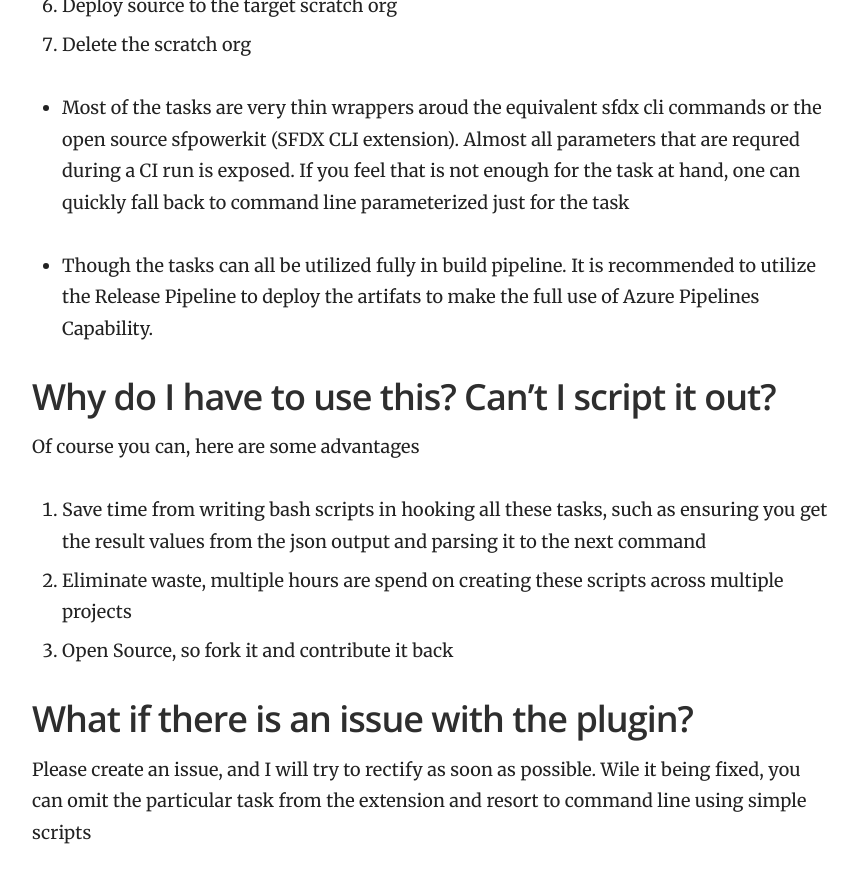
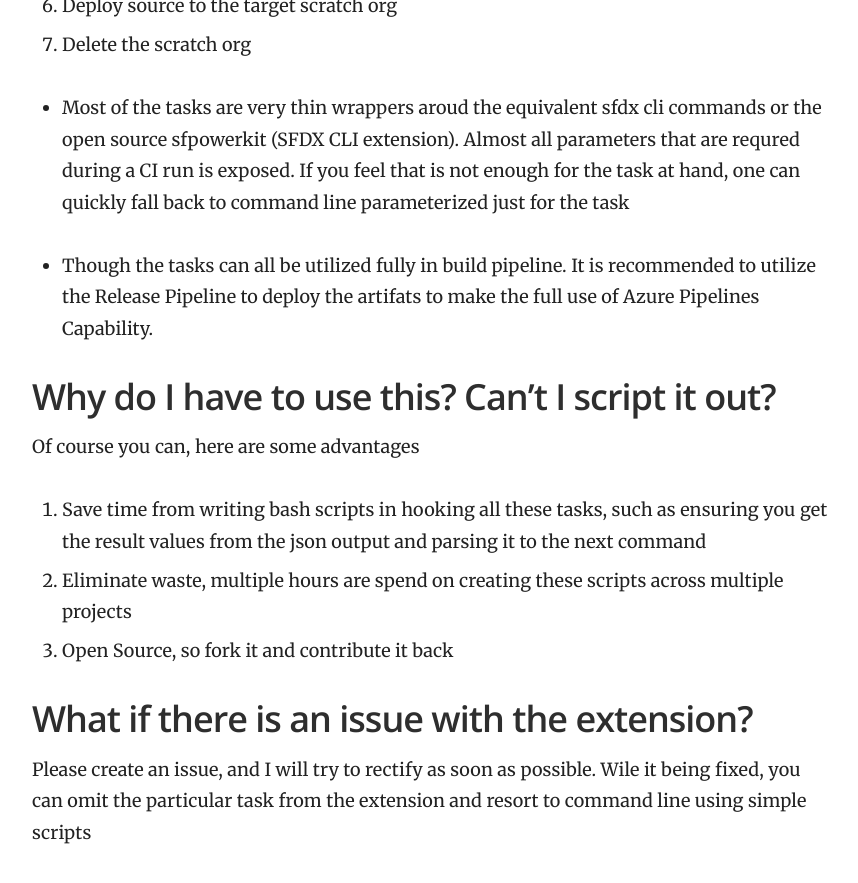
Before and after one commit to nbatterham/sfpowerscripts-doc, a Jekyll site: the page built from index.md, in a window 1280 px wide and 900 px high, scrolled down 2116 px. Shown: the top 883 px of the window, without its empty margins (358-1216 px from the left). Built offline with Jekyll 4.4.1, drawn with Linux system fonts in a browser that asks for light colours.

Commit message:
Renamed plugin to extension

```diff
--- a/index.md
+++ b/index.md
@@ -60,6 +60,6 @@ Of course you can, here are some advantages
 2. Eliminate waste, multiple hours are spend on creating these scripts across multiple projects
 3. Open Source, so fork it and contribute it back
 
-## What if there is an issue with the plugin?
+## What if there is an issue with the extension?
 
 Please create an issue, and I will try to rectify as soon as possible. Wile it being fixed, you can omit the particular task from the extension and resort to command line using simple scripts
```
Also changed, not shown: 4 other files.
